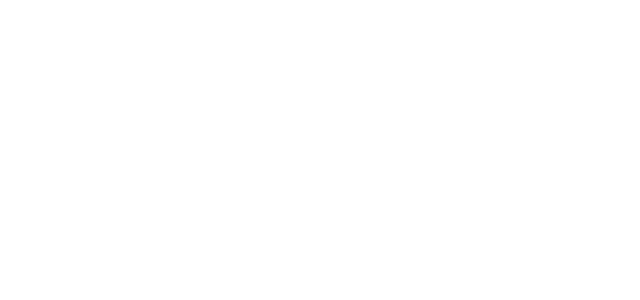
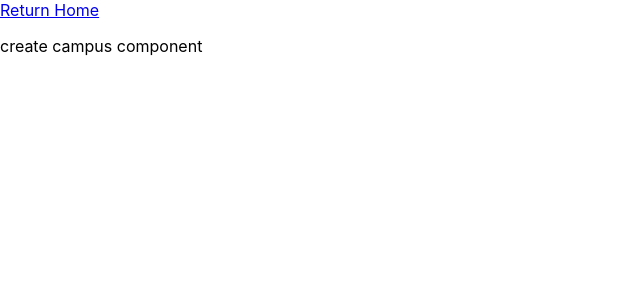
Before and after one commit to jahedev/student-manager, a React (Create React App) app: page /createCampus in a window 1280 px wide. Shown: the top 300 px of the page, without its empty margins (0-640 px from the left). Built offline with nearby package versions, Linux system fonts and the light colour scheme.

Commit message:
foundation for creating a campus

```diff
--- a/src/App.js
+++ b/src/App.js
@@ -7,6 +7,7 @@
 import SingleStudent from "./components/SingleStudent"
 import CreateStudent from "./components/CreateStudent"
 import SingleCampus from "./components/SingleCampus"
+import CreateCampus from "./components/CreateCampus"
 
 class App extends Component {
   render() {
@@ -20,6 +21,7 @@
             <Route path="/singleStudent/:id" component={SingleStudent} />
             <Route path="/createStudent" component={CreateStudent} />
             <Route path="/singleCampus/:id" component={SingleCampus} />
+            <Route path="/createCampus" component={CreateCampus} />
           </Switch>
         </Router>
       </div>
--- a/src/components/CreateCampus.js
+++ b/src/components/CreateCampus.js
@@ -0,0 +1,18 @@
+import React, { Component } from "react"
+
+import { Link } from "react-router-dom"
+
+class CreateCampus extends Component {
+  render() {
+    return (
+      <div>
+        <Link to="/">Return Home</Link>
+        <br />
+
+        <p>create campus component</p>
+      </div>
+    )
+  }
+}
+
+export default CreateCampus
--- a/src/components/CreateStudent.js
+++ b/src/components/CreateStudent.js
@@ -32,7 +32,7 @@
     e.preventDefault()
     const { studentname, email, image, gpa, CampusId } = this.state.studentInfo
     if (!studentname || !email || !image || !gpa) {
-      console.error(
+      console.warn(
         "Please enter a value for all required (*) fields: studentname, email, image, gpa"
       )
       return
--- a/src/components/Homepage.js
+++ b/src/components/Homepage.js
@@ -16,6 +16,7 @@
           <br />
           <Link to="/createStudent">Create Student</Link>
           <br />
+          <Link to="/createCampus">Create Campus</Link>
         </div>
       </div>
     )
```
Also changed, not shown: 1 other file (tests, documents, lock files or other folders).
